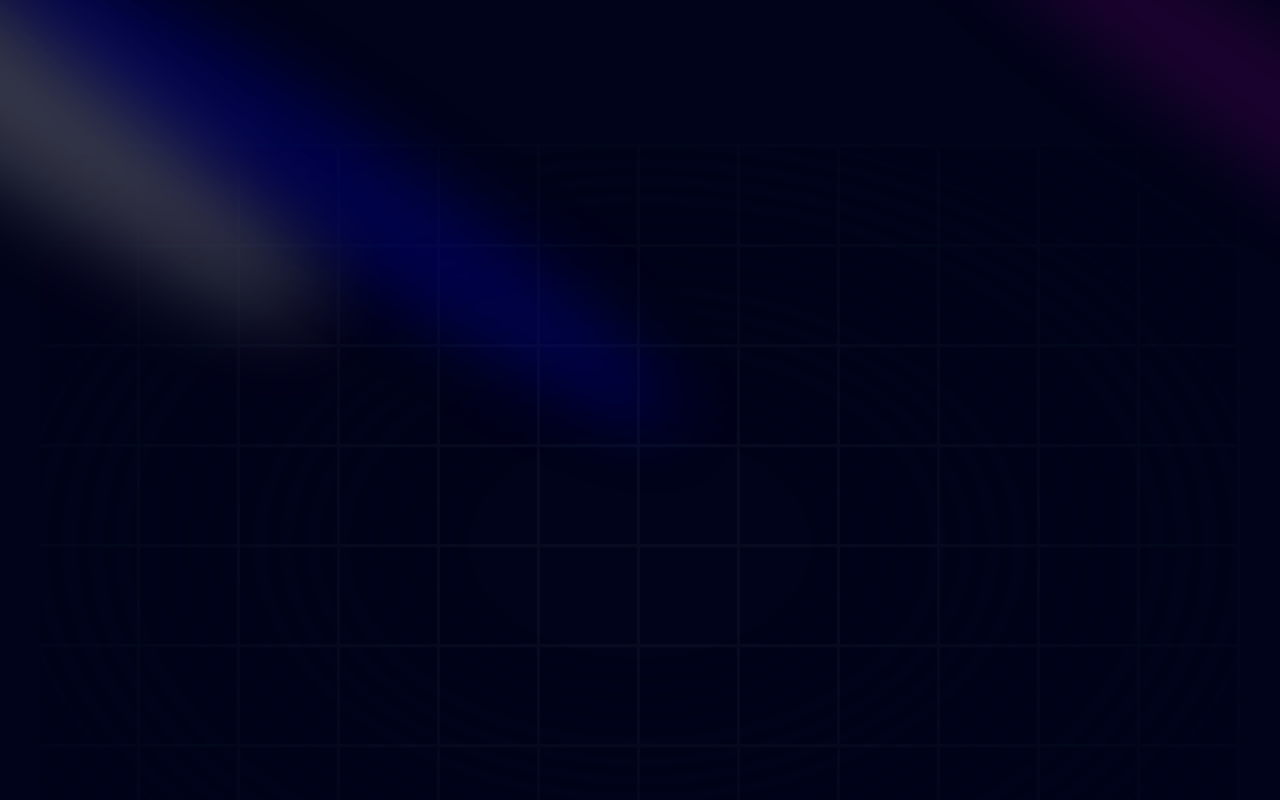
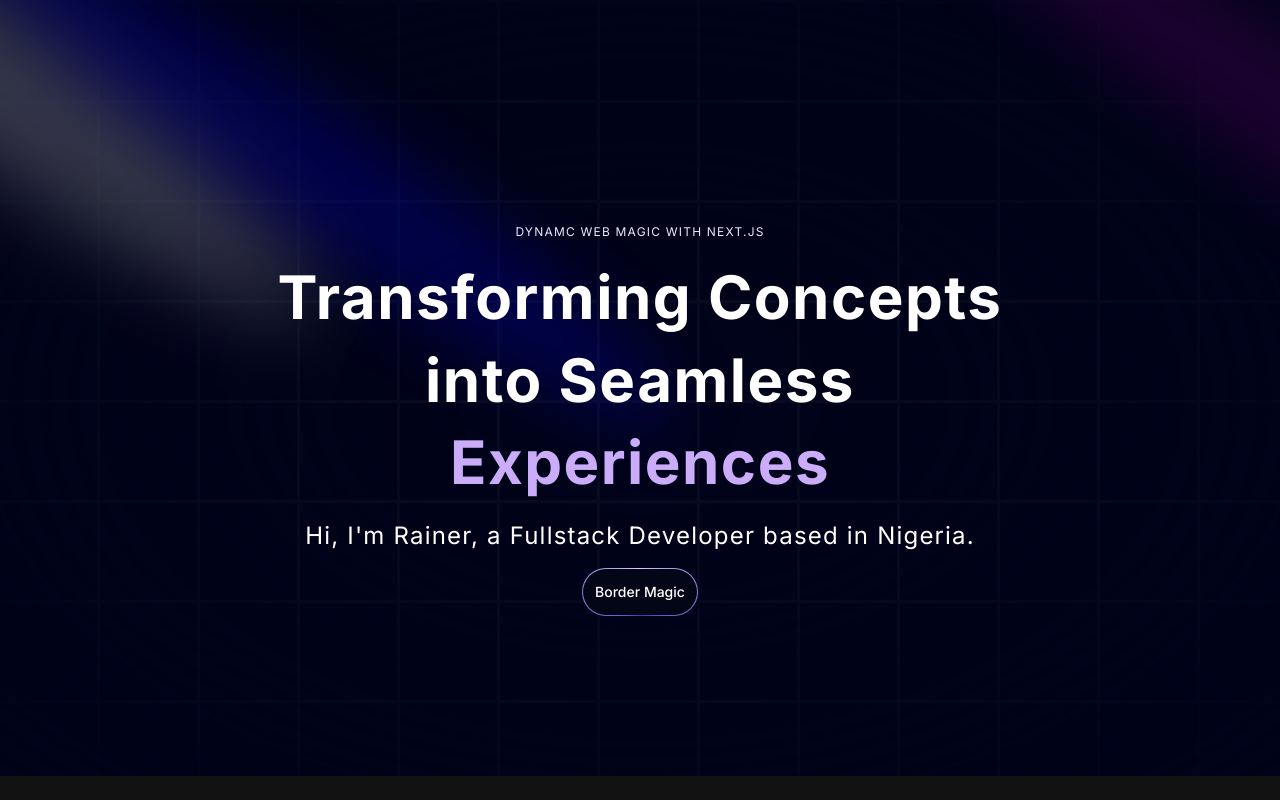
Before and after one commit to Woldreamz/Minimalist-Ray, a Next.js app: page / in a window 1280 px wide. Shown: the top 800 px of the page. Built offline with nearby package versions, Linux system fonts and the light colour scheme.

Commit message:
City of God

```diff
--- a/components/Hero.tsx
+++ b/components/Hero.tsx
@@ -1,3 +1,4 @@
+import MagicButton from './ui/MagicButton'
 import { Spotlight } from './ui/Spotlight'
 import { TextGenerateEffect } from './ui/TextGenerateEffect'
 
@@ -10,7 +11,7 @@ const Hero = () => {
         <Spotlight className="top-28 left-80 h-[80vh] w-[50vw]" fill="blue" />
       </div>
 
-      <div className="h-screen w-full dark:bg-black-100 bg-white  dark:bg-grid-white/[0.03] bg-grid-black/[0.2] relative flex items-center justify-center ">
+      <div className="h-screen w-full dark:bg-black-100 bg-white  dark:bg-grid-white/[0.03] bg-grid-black/[0.2] flex items-center justify-center absolute top-0 left-0">
         {/* Radial gradient for the container to give a faded look */}
         <div className="absolute pointer-events-none inset-0 flex items-center justify-center dark:bg-black-100 bg-white [mask-image:radial-gradient(ellipse_at_center,transparent_20%,black)]"></div>
       </div>
@@ -25,6 +26,16 @@ const Hero = () => {
                 className="text-center text-[40px] md:text-5xl lg:text-6xl"
                 words="Transforming Concepts into Seamless Experiences"
             />
+
+            <p className="text-center md:tracking-wider mb-4 text-xs md:text-lg lg:text-2xl">
+                Hi, I&apos;m Rainer, a Fullstack Developer based in Nigeria.
+            </p>
+
+            <a href="#about">
+              <MagicButton
+                title="Show my work"
+              />
+            </a>
         </div>
       </div>
     </div>
--- /dev/null
+++ b/components/ui/MagicButton.tsx
@@ -0,0 +1,14 @@
+import React from "react";
+
+const MagicButton = () => {
+  return (
+    <button className="relative inline-flex h-12 overflow-hidden rounded-full p-[1px] focus:outline-none focus:ring-2 focus:ring-slate-400 focus:ring-offset-2 focus:ring-offset-slate-50">
+      <span className="absolute inset-[-1000%] animate-[spin_2s_linear_infinite] bg-[conic-gradient(from_90deg_at_50%_50%,#E2CBFF_0%,#393BB2_50%,#E2CBFF_100%)]" />
+      <span className="inline-flex h-full w-full cursor-pointer items-center justify-center rounded-full bg-slate-950 px-3 py-1 text-sm font-medium text-white backdrop-blur-3xl">
+        Border Magic
+      </span>
+    </button>
+  );
+};
+
+export default MagicButton;
--- a/components/ui/TextGenerateEffect.tsx
+++ b/components/ui/TextGenerateEffect.tsx
@@ -13,6 +13,7 @@ export const TextGenerateEffect = ({
   const [scope, animate] = useAnimate();
   let wordsArray = words.split(" ");
   useEffect(() => {
+    console.log(wordsArray);
     animate(
       "span",
       {
@@ -32,7 +33,9 @@ export const TextGenerateEffect = ({
           return (
             <motion.span
               key={word + idx}
-              className="dark:text-white text-black opacity-0"
+              // change here if idx is greater than 3, change the text color to #CBACF9
+              className={` ${idx > 3 ? "text-purple" : "dark:text-white text-black"
+                } opacity-0`}
             >
               {word}{" "}
             </motion.span>
@@ -44,8 +47,10 @@ export const TextGenerateEffect = ({
 
   return (
     <div className={cn("font-bold", className)}>
-      <div className="mt-4">
-        <div className=" dark:text-white text-black text-2xl leading-snug tracking-wide">
+      {/* mt-4 to my-4 */}
+      <div className="my-4">
+        {/* remove  text-2xl from the original */}
+        <div className=" dark:text-white text-black leading-snug tracking-wide">
           {renderWords()}
         </div>
       </div>
```
